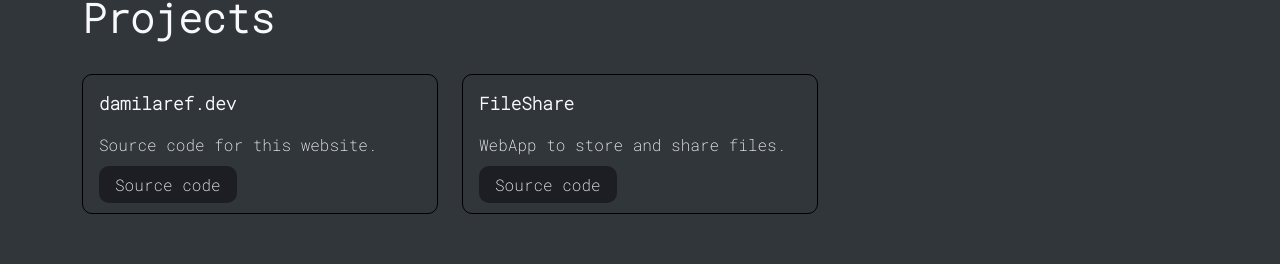
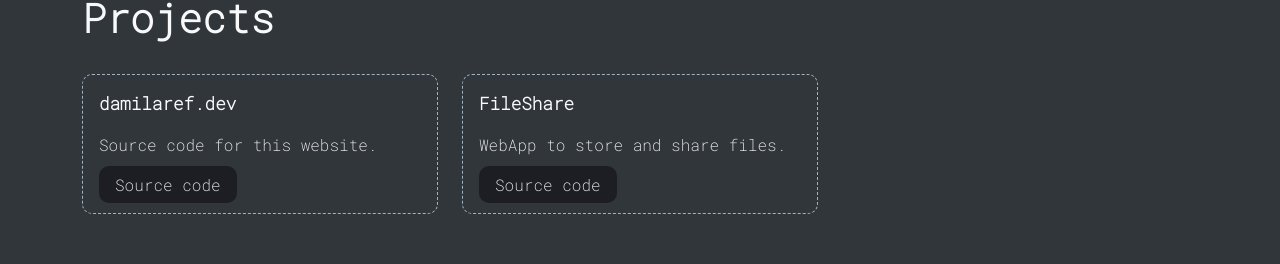
Before and after one commit to fodare/damilare-me, a React (Create React App) app: page /projects in a window 1280 px wide. Shown: the part 386-650 px from the top of the page. Built offline with nearby package versions, Linux system fonts and the light colour scheme.

Commit message:
Changed boarder styling for project card

```diff
--- a/public/assests/styling/style.css
+++ b/public/assests/styling/style.css
@@ -265,7 +265,7 @@ a{
 .projectCard{
     background-color: #31363b !important;
     color: #f8f9fa;
-    border: 1px solid black;
+    border: 1px dashed #a3b2c1;
     border-radius: 10px;
     max-height: 15rem !important;
 }
```
